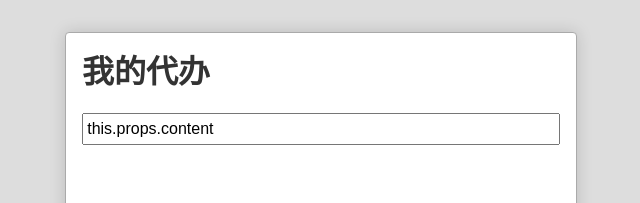
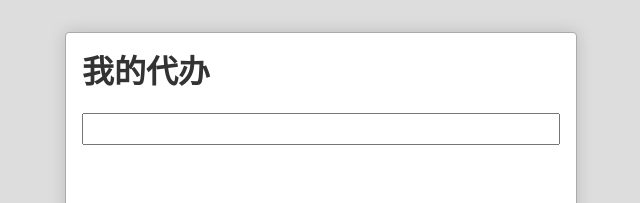
Before and after one commit to baixiaoji/react-todoList, a React (Create React App) app: page / in a window 1280 px wide. Shown: the top 203 px of the page, without its empty margins (319-959 px from the left). Built offline with nearby package versions, Linux system fonts and the light colour scheme.

Commit message:
用错了，明明就要使用是Js要用大括号

```diff
--- a/src/App.js
+++ b/src/App.js
@@ -11,7 +11,7 @@ class App extends Component {
     super(props)
 
     this.state = {
-       newTodo: "",
+       newTodo: " ",
        todoList: [
 
        ]
@@ -68,7 +68,7 @@ class App extends Component {
     })
 
     this.setState({
-      newTodo: "",
+      newTodo: " ",
       todoList: this.state.todoList
     })
   }
--- a/src/TodoInput.js
+++ b/src/TodoInput.js
@@ -2,7 +2,7 @@ import React, {Component } from "react"
 import "./TodoInput.css"
 export default class TodoInput extends Component{
     render(){
-        return <input type="text" defaultValue="this.props.content"
+        return <input type="text" defaultValue={this.props.content}
         className="TodoInput"
         onChange={this.changeTitle.bind(this)}
         onKeyPress={this.submit.bind(this)}/>
```
